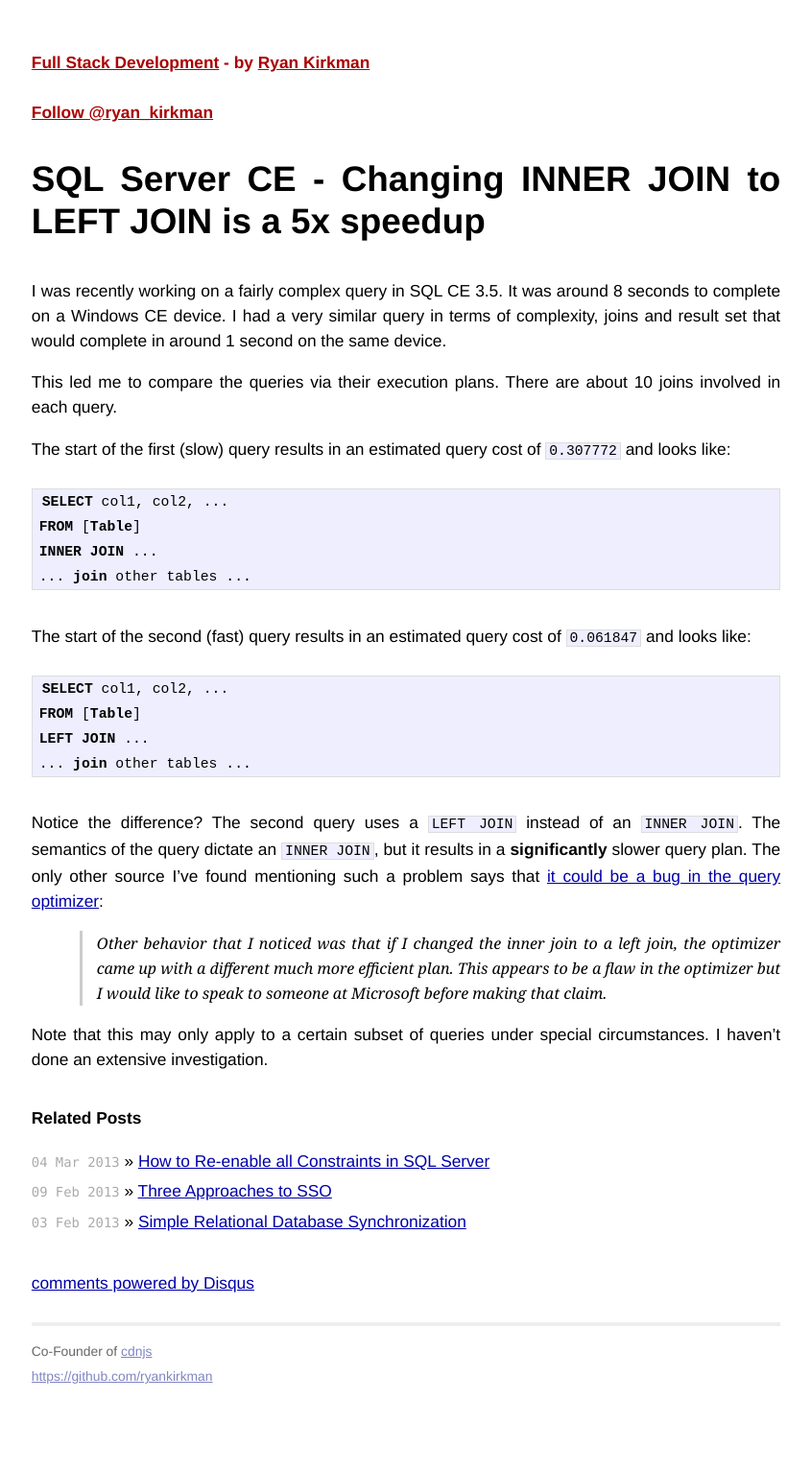
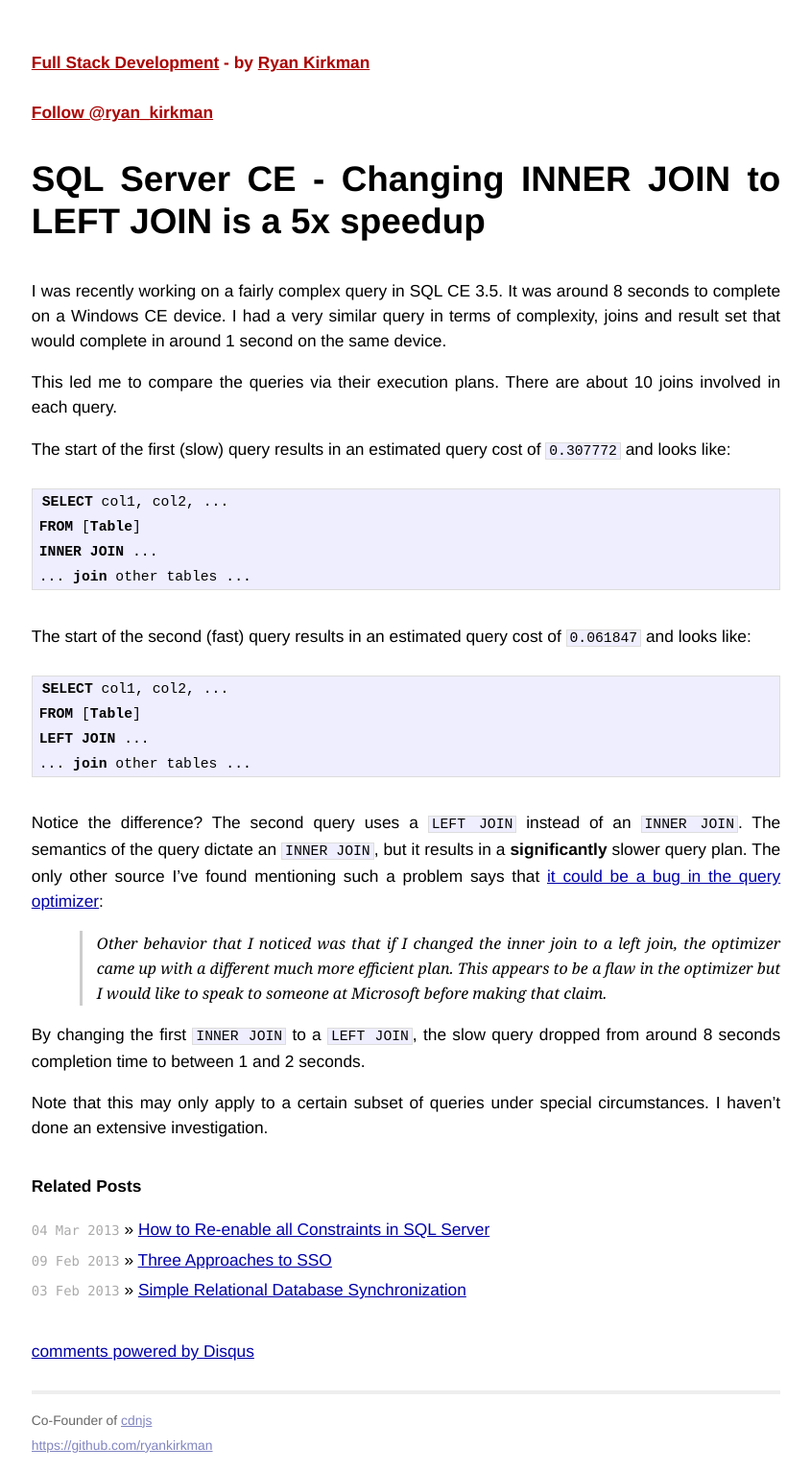
Before and after one commit to ryankirkman/ryankirkman.github.com, a Jekyll site: the page built from _posts/2013-03-12-sqlce-inner-join-to-left-join-5x-speedup.md, in a window 1280 px wide. Shown: the whole page at 96% size, without its empty margins (217-1062 px from the left). Built offline with Jekyll 4.4.1, drawn with Linux system fonts in a browser that asks for light colours; Markdown is read by kramdown in place of the engine named in the settings; comment, search, counter and statistics services are not loaded; before the commit the page ends 1461 px from its top, so only the background shows below that.

Commit message:
Added followup to post

```diff
--- a/_posts/2013-03-12-sqlce-inner-join-to-left-join-5x-speedup.md
+++ b/_posts/2013-03-12-sqlce-inner-join-to-left-join-5x-speedup.md
@@ -32,4 +32,6 @@
 
   > Other behavior that I noticed was that if I changed the inner join to a left join, the optimizer came up with a different much more efficient plan. This appears to be a flaw in the optimizer but I would like to speak to someone at Microsoft before making that claim.
 
+By changing the first `INNER JOIN` to a `LEFT JOIN`, the slow query dropped from around 8 seconds completion time to between 1 and 2 seconds.
+
 Note that this may only apply to a certain subset of queries under special circumstances. I haven't done an extensive investigation.
```
